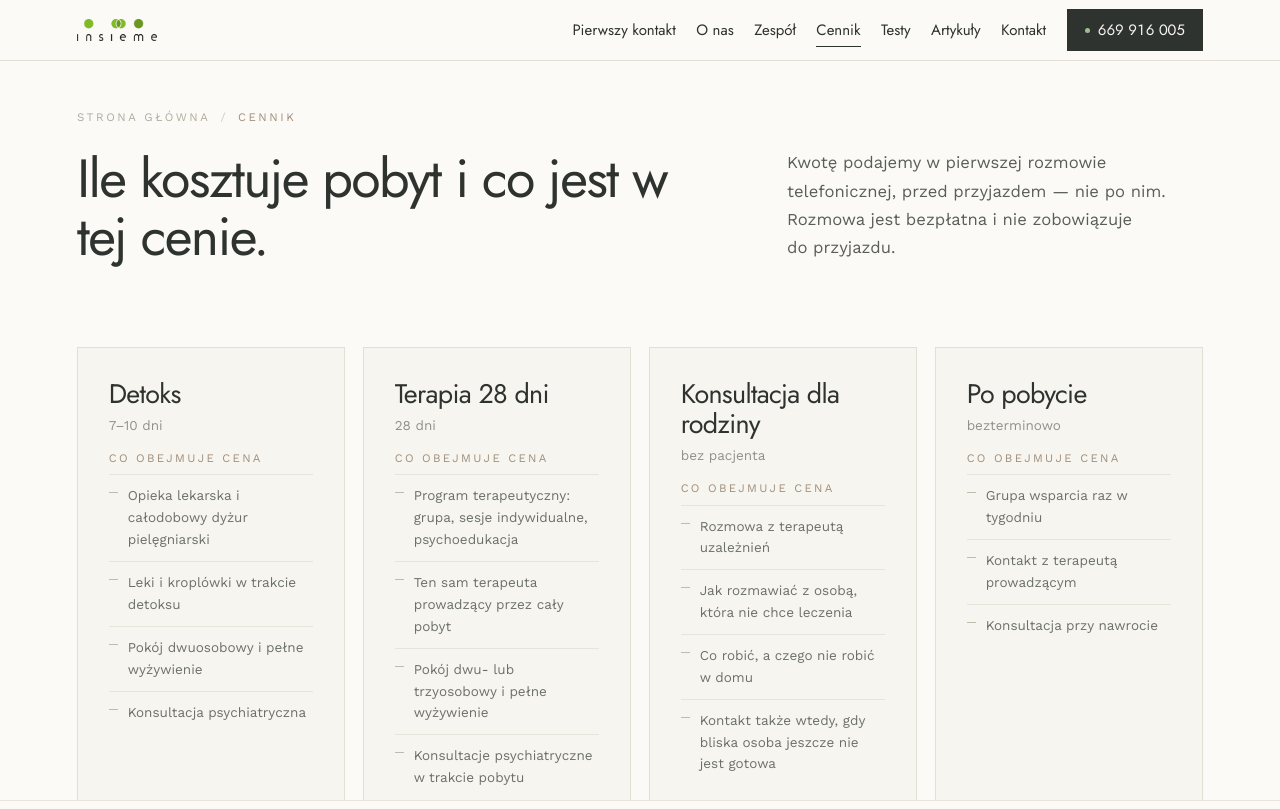
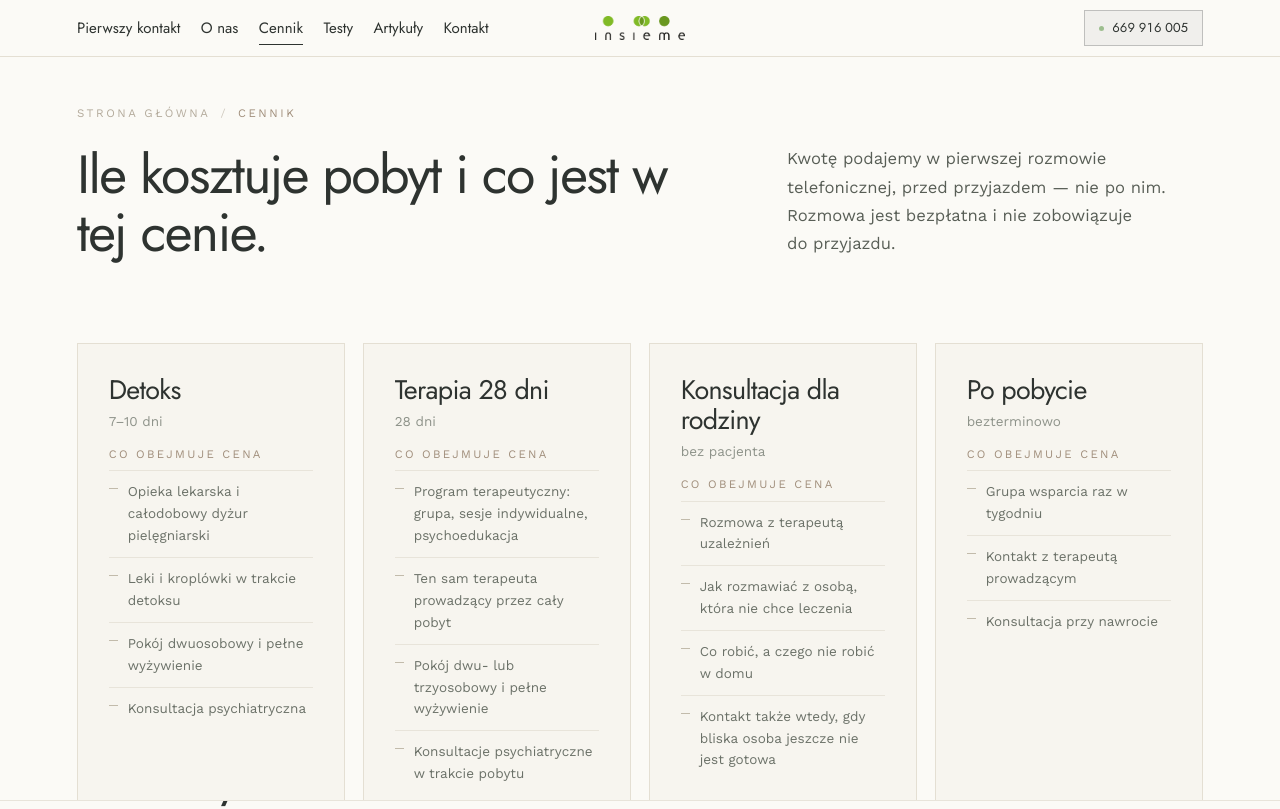
Before and after one commit to frankot/inseme, a Next.js app: page /cennik in a window 1280 px wide. Shown: the top 809 px of the page. Built offline with nearby package versions, Linux system fonts and the light colour scheme.

Commit message:
centered header

```diff
--- a/src/app/globals.css
+++ b/src/app/globals.css
@@ -200,8 +200,8 @@
 }
 
 :root {
-  --nav-h: 88px;
-  --nav-h-sticky: 60px;
+  --nav-h: 80px;
+  --nav-h-sticky: 56px;
   /* Phones only: a fixed hero avoids the jump when the URL bar collapses. */
   --hero-h: 600px;
   /* Desktop: full-viewport, but a very tall display shouldn't stretch it. */
--- a/src/components/site/chrome/site-header.tsx
+++ b/src/components/site/chrome/site-header.tsx
@@ -110,7 +110,7 @@ export function SiteHeader({
           contact={contact}
           onBurger={toggle}
           menuOpen={menuOpen}
-          logoWidth="w-[clamp(80px,6.2vw,94px)]"
+          logoWidth="w-[clamp(90px,7vw,106px)]"
           compact
         />
       </header>
@@ -255,7 +255,7 @@ function DesktopNavEntry({
 
   const linkClassName = cn(
     "nav-link font-heading transition-colors",
-    compact ? "text-[clamp(15px,1.05vw,17px)]" : "text-nav",
+    compact ? "text-[clamp(15px,1.05vw,17px)]" : "text-[clamp(14px,1.05vw,17px)]",
     dark
       ? "text-on-dark-2 text-shadow-nav hover:text-white"
       : "text-ink-900",
@@ -351,15 +351,35 @@ function Bar({
   return (
     <div
       className={cn(
-        "mx-auto flex w-full max-w-[1440px] items-center justify-between gap-gutter px-gutter",
+        // Three tracks so the logo sits dead-center regardless of how much
+        // the phone CTA or the nav links weigh on either side.
+        "mx-auto grid w-full max-w-[1440px] grid-cols-[1fr_auto_1fr] items-center gap-gutter px-gutter",
         height,
       )}
     >
+      <nav
+        className={cn(
+          "hidden items-center nav:flex",
+          compact
+            ? "gap-[clamp(14px,1.6vw,28px)]"
+            : "gap-[clamp(14px,1.5vw,26px)]",
+        )}
+      >
+        {nav.map((entry) => (
+          <DesktopNavEntry
+            key={entry.label}
+            entry={entry}
+            dark={dark}
+            compact={compact}
+          />
+        ))}
+      </nav>
+
       <Link
         href="/"
         className={cn(
-          "flex shrink-0",
-          tagline ? "flex-col gap-[5px]" : "items-center",
+          "col-start-2 flex shrink-0 justify-self-center",
+          tagline ? "flex-col items-center gap-[5px]" : "items-center",
         )}
       >
         <Logo className={logoWidth} invert={dark} />
@@ -375,44 +395,10 @@ function Bar({
         )}
       </Link>
 
-      <nav
-        className={cn(
-          "hidden items-center nav:flex",
-          compact
-            ? "gap-[clamp(14px,1.6vw,28px)]"
-            : "gap-[clamp(16px,1.9vw,32px)]",
-        )}
-      >
-        {nav.map((entry) => (
-          <DesktopNavEntry
-            key={entry.label}
-            entry={entry}
-            dark={dark}
-            compact={compact}
-          />
-        ))}
-        <a
-          href={`tel:${contact.phoneHref}`}
-          className={cn(
-            "group inline-flex items-center border font-heading leading-none tabular-nums transition-colors",
-            compact
-              ? "gap-2 px-[17px] py-[9px] text-[clamp(15px,1.05vw,17px)]"
-              : "gap-[9px] px-[21px] py-[11px] text-nav",
-            dark
-              ? "border-bone/40 bg-bone/6 text-bone text-shadow-nav hover:border-bone hover:bg-bone hover:text-ink-900"
-              : "border-ink-900 bg-ink-900 text-bone hover:bg-transparent hover:text-ink-900",
-          )}
-        >
-          <span
-            aria-hidden
-            className={cn(
-              "block size-[5px] rounded-full",
-              dark ? "bg-sage-300" : "bg-sage-300 group-hover:bg-sage-600",
-            )}
-          />
-          <span>{contact.phone}</span>
-        </a>
-      </nav>
+      <div className="col-start-3 flex items-center justify-self-end gap-gutter">
+        <div className="hidden nav:flex">
+          <PhoneLink contact={contact} dark={dark} compact={compact} />
+        </div>
 
         <button
           type="button"
@@ -430,6 +416,41 @@ function Bar({
           </span>
         </button>
       </div>
+    </div>
+  );
+}
+
+function PhoneLink({
+  contact,
+  dark,
+  compact,
+}: {
+  contact: SiteContact;
+  dark: boolean;
+  compact: boolean;
+}) {
+  return (
+    <a
+      href={`tel:${contact.phoneHref}`}
+      className={cn(
+        "group inline-flex items-center border font-heading leading-none tabular-nums transition-colors",
+        compact
+          ? "gap-2 px-[14px] py-[7px] text-[clamp(13px,0.95vw,15px)]"
+          : "gap-[9px] px-[21px] py-[11px] text-nav",
+        dark
+          ? "border-bone/40 bg-bone/6 text-bone text-shadow-nav hover:border-bone hover:bg-bone hover:text-ink-900"
+          : "border-ink-900/25 bg-ink-900/5 text-ink-900 hover:border-ink-900 hover:bg-ink-900 hover:text-bone",
+      )}
+    >
+      <span
+        aria-hidden
+        className={cn(
+          "block size-[5px] rounded-full",
+          dark ? "bg-sage-300" : "bg-sage-300 group-hover:bg-sage-600",
+        )}
+      />
+      <span>{contact.phone}</span>
+    </a>
   );
 }
 
--- a/src/content/nav.ts
+++ b/src/content/nav.ts
@@ -43,9 +43,9 @@ export const navLinks: NavEntry[] = [
       { label: "Program", href: "/program" },
       // The gallery lives in its own section on the Ośrodek page.
       { label: "Galeria", href: "/osrodek#galeria" },
+      { label: "Zespół", href: "/zespol" },
     ],
   },
-  { label: "Zespół", href: "/zespol" },
   { label: "Cennik", href: "/cennik" },
   { label: "Testy przesiewowe", href: "/testy", barLabel: "Testy" },
   { label: "Artykuły", href: "/artykuly" },
```
Lines whose indentation alone changed are shown as unchanged.
